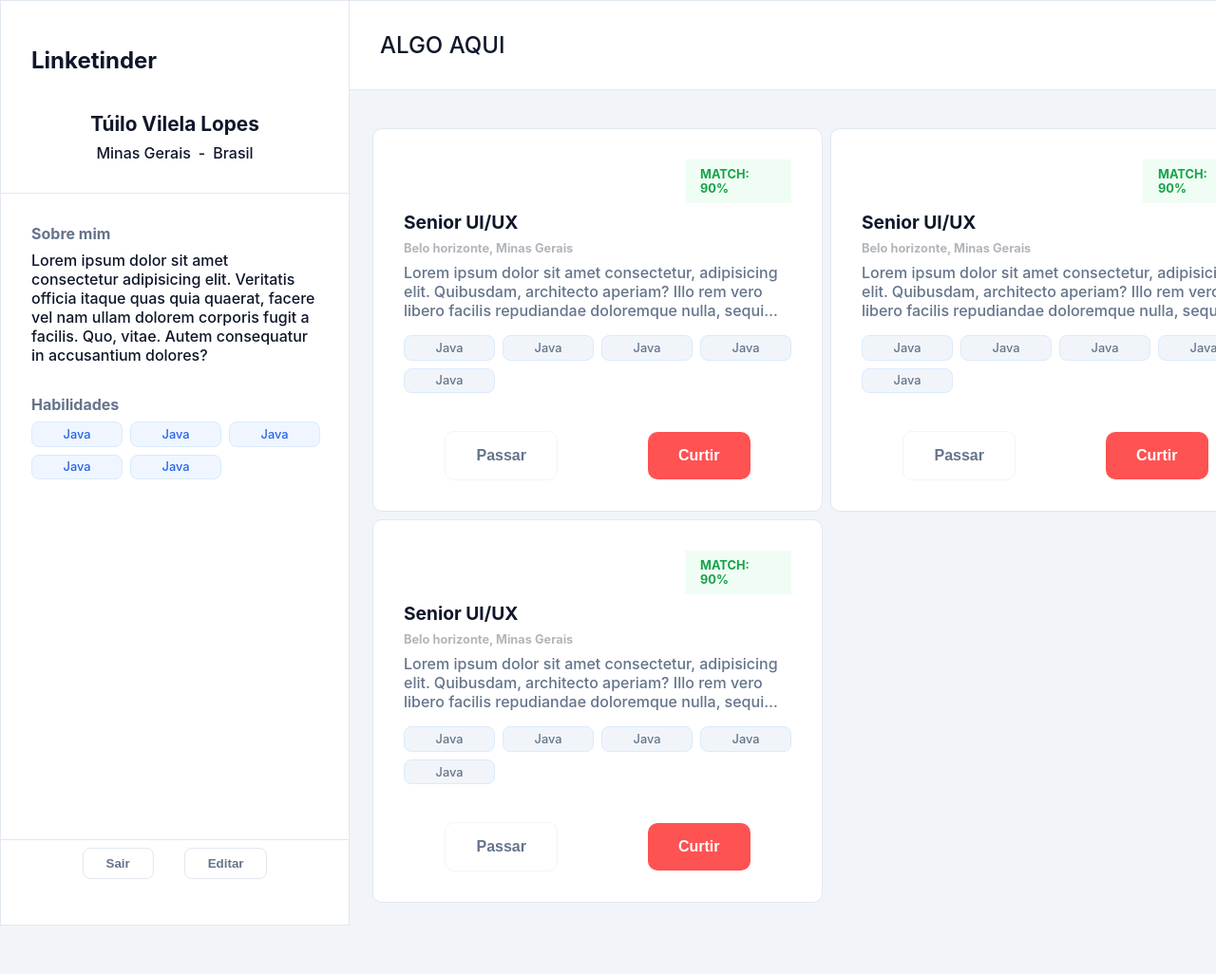
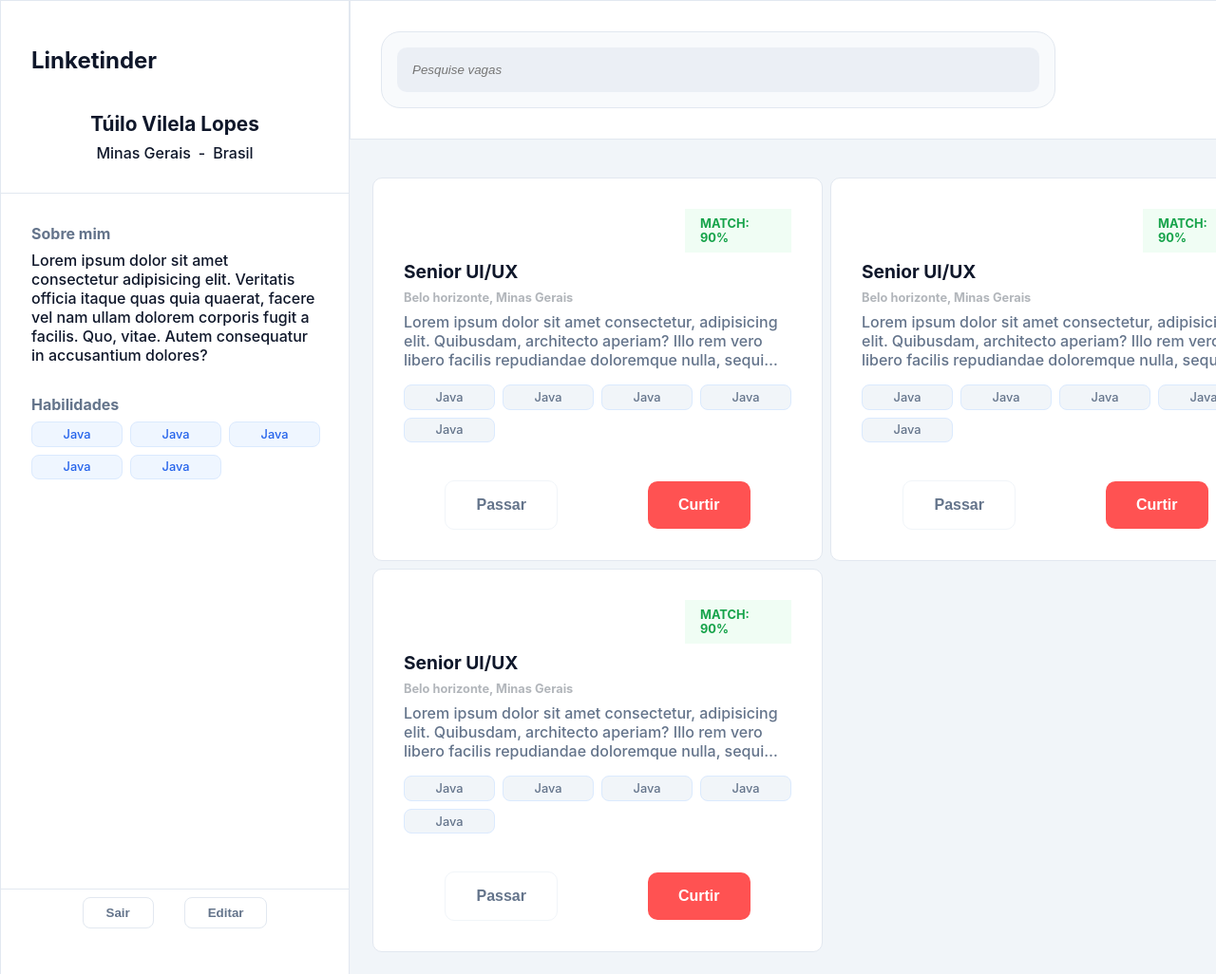
Before and after one commit to Tulio8998/Linketinder-Project, a website built with Vite: page Frontend/index.html in a window 1280 px wide. Shown: the top 1026 px of the page at 95% size. Before the commit the page ends 975 px from the top, so only its background shows below. Built offline with nearby package versions, Linux system fonts and the light colour scheme.

Commit message:
feat(frontend): implementa barra de pesquisa em dash de candidato

```diff
--- a/Frontend/src/pages/candidatoDash.ts
+++ b/Frontend/src/pages/candidatoDash.ts
@@ -133,7 +133,7 @@
                             </div>
                             <div class="button-class">
                                 <button class="cancel" type="submit">Cancelar</button>
-                                <button class="create" type="submit">Criar</button>
+                                <button class="create" type="submit">Salvar</button>
                             </div>
                         </div>
                     </form>
@@ -183,8 +183,10 @@
             </div>
 
             <div class="dash-content">
-                <div class="top-bar">
-                    <h2>ALGO AQUI</h2>
+                <div class="search-bar">
+                    <div>
+                        <input class="input-search" type="text" placeholder="Pesquise vagas">
+                    </div>
                 </div>
                 <div class="match-cards">
                     <div class="card">
--- a/Frontend/src/styles/candidatoDash.css
+++ b/Frontend/src/styles/candidatoDash.css
@@ -146,13 +146,33 @@
     gap: 1rem;
 }
 
-.top-bar {
+.search-bar {
     padding: 2rem;
     background: #FFFFFF;
     width: 100%;
     border: 1px solid #E2E8F0;
-    border-left: none;
 }
+
+
+.search-bar div{
+    padding: 1rem;
+    background: #F8FAFC;
+    width: 50%;
+    border: 1px solid #E2E8F0;
+    border-radius: 20px;
+}
+
+.search-bar div .input-search{
+    padding: 1rem;
+    background: #e2e8f08c;
+    border-radius: 10px;
+}
+
+.search-bar div .input-search::placeholder{
+    font-style: italic;
+}
+
+
 
 .match-cards {
     display: grid;
```
